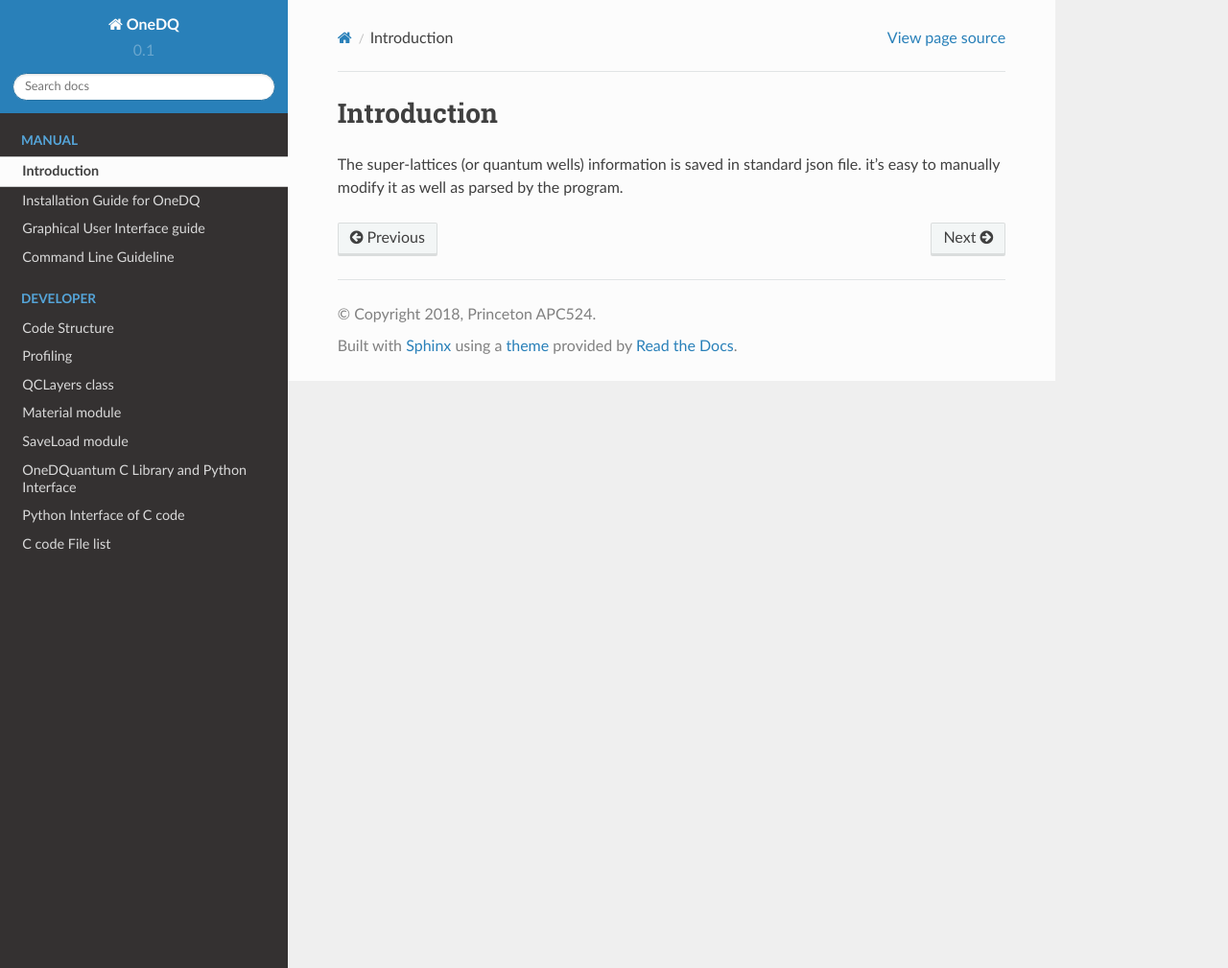
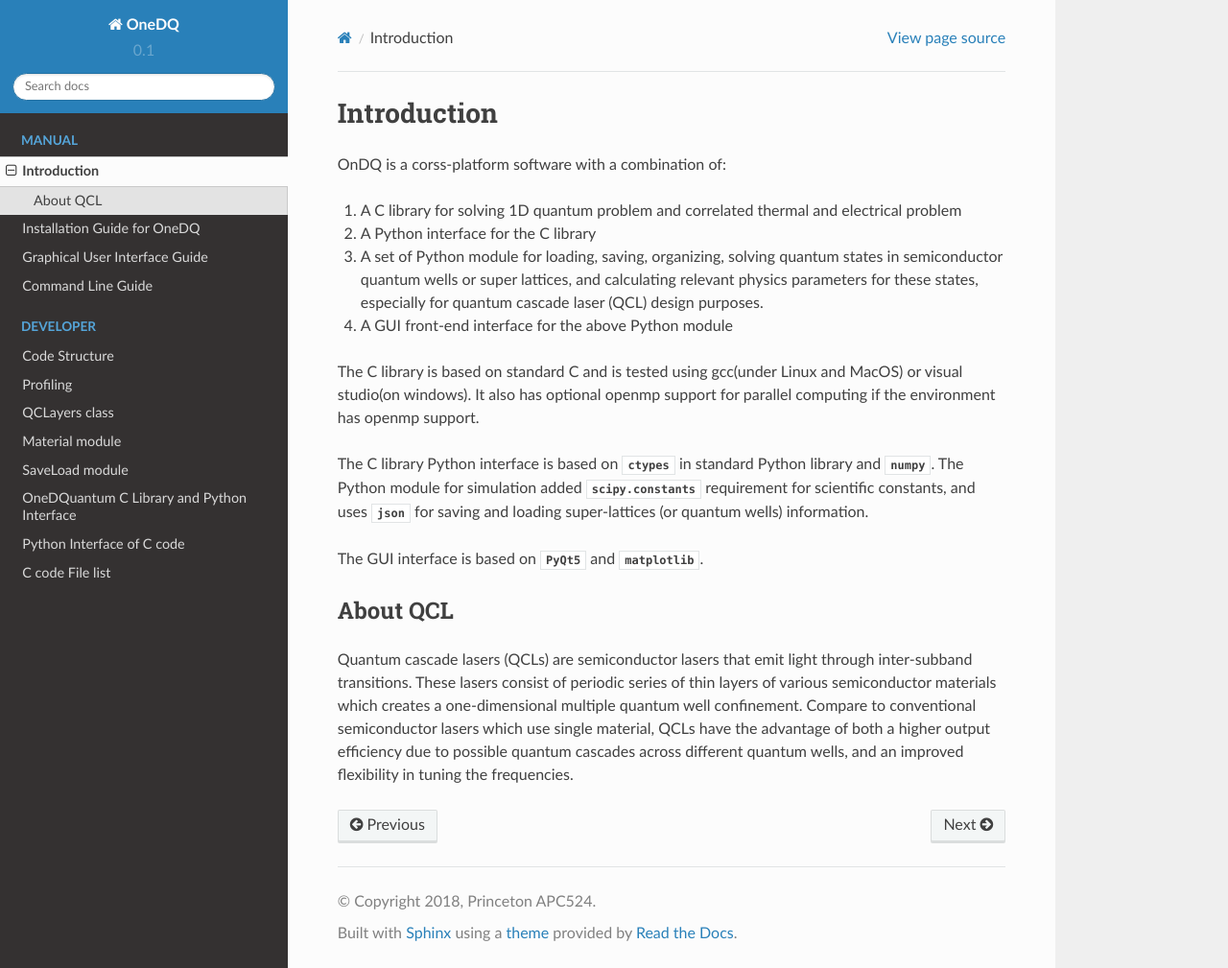
Before and after one commit to ErwinJr2/ErwinJr2, a Sphinx documentation site: the page built from docs/manual/intro.rst, in a window 1280 px wide and 1009 px high. Shown: the whole window at 96% size. Built offline with Sphinx 7.4.7 and the Read the Docs theme 2.0.0, drawn with Linux system fonts in a browser that asks for light colours.

Commit message:
add install and intro in manual

```diff
--- a/docs/manual/cli.rst
+++ b/docs/manual/cli.rst
@@ -1,2 +1,2 @@
-Command Line Guideline
+Command Line Guide
 ========================
--- a/docs/manual/gui.rst
+++ b/docs/manual/gui.rst
@@ -1,2 +1,2 @@
-Graphical User Interface guide
+Graphical User Interface Guide
 ===================================
--- a/docs/manual/intro.rst
+++ b/docs/manual/intro.rst
@@ -1,5 +1,35 @@
 Introduction
 ===============
 
-The super-lattices (or quantum wells) information is saved in standard json file.
-it's easy to manually modify it as well as parsed by the program.
+OnDQ is a corss-platform software with a combination of:
+
+1. A C library for solving 1D quantum problem and correlated thermal and electrical problem
+2. A Python interface for the C library
+3. A set of Python module for loading, saving, organizing, solving quantum states in
+   semiconductor quantum wells or super lattices, and calculating relevant physics parameters
+   for these states, especially for quantum cascade laser (QCL) design purposes.
+4. A GUI front-end interface for the above Python module
+
+The C library is based on standard C and is tested using gcc(under Linux and MacOS) or
+visual studio(on windows). It also has optional openmp support for parallel computing if the
+environment has openmp support.
+
+The C library Python interface is based on :py:mod:`ctypes` in standard Python library and
+:py:mod:`numpy`.
+The Python module for simulation added :py:mod:`scipy.constants` requirement for scientific constants,
+and uses :py:mod:`json` for saving and loading super-lattices (or quantum wells) information.
+
+The GUI interface is based on :py:mod:`PyQt5` and :py:mod:`matplotlib`.
+
+
+About QCL
+----------
+Quantum cascade lasers (QCLs) are semiconductor lasers that emit light
+through inter-subband transitions.
+These lasers consist of periodic series of thin
+layers of various semiconductor materials which creates a one-dimensional
+multiple quantum well confinement.
+Compare to conventional semiconductor lasers which use single material,
+QCLs have the advantage of both a higher output efficiency
+due to possible quantum cascades across different quantum wells,
+and an improved flexibility in tuning the frequencies.
```
Also changed, not shown: docs/manual/install.rst (+22 -1 lines).
